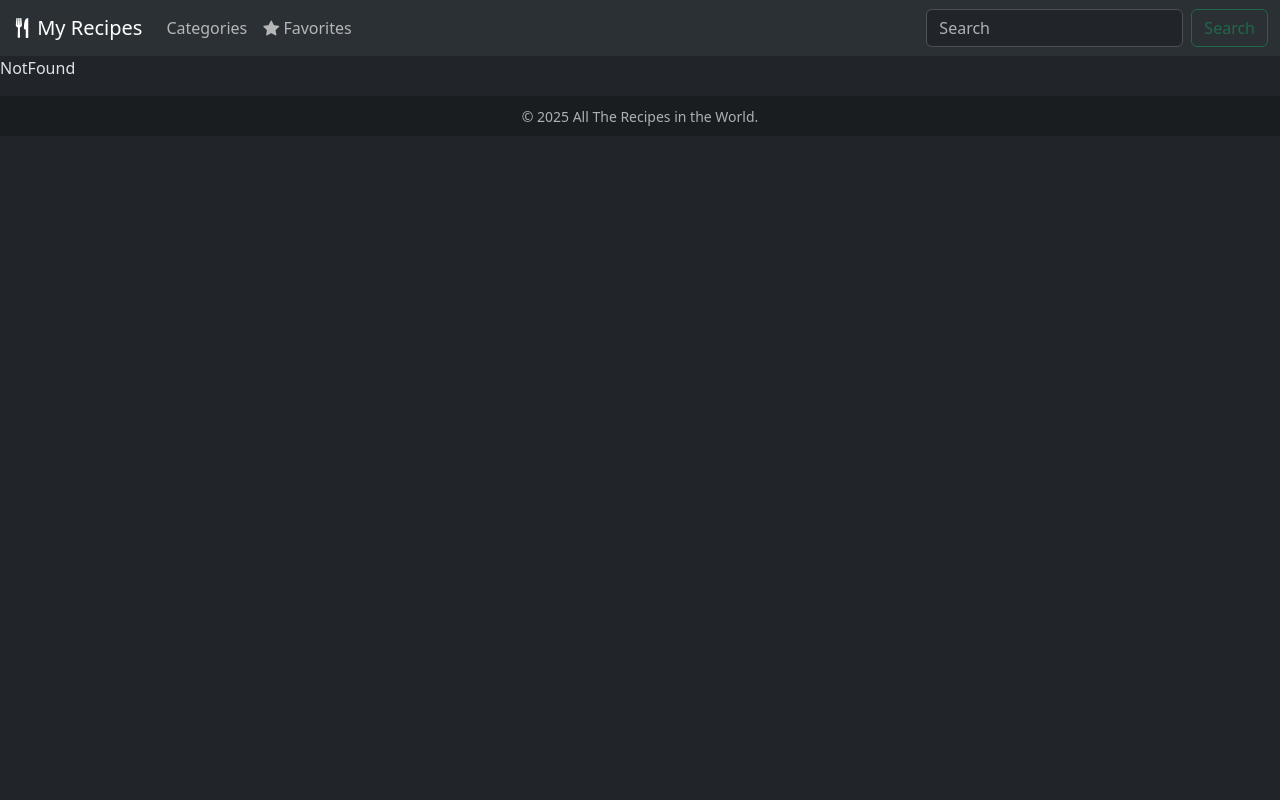
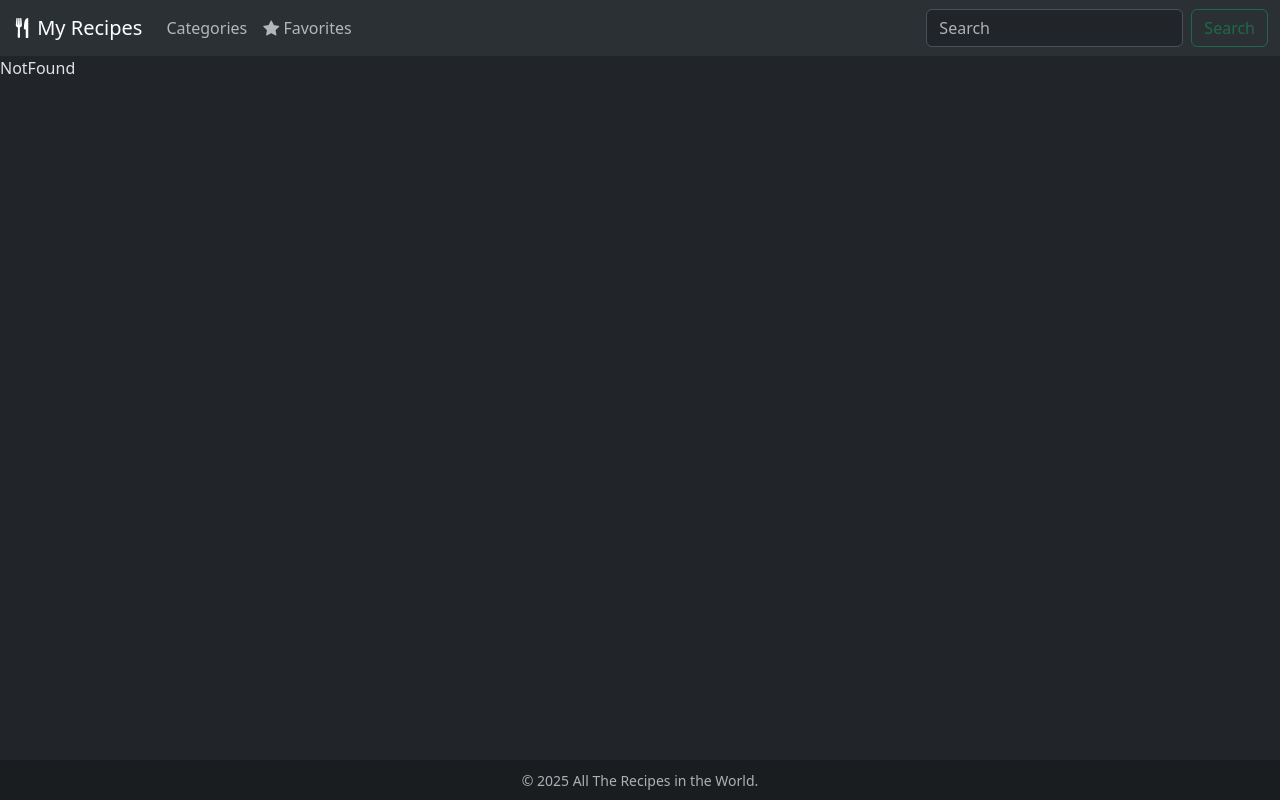
Before and after one commit to hirekarl/sba_10_recipe_discovery_app, a React (Vite) app in the folder recipe-discovery-app/: page /not-found in a window 1280 px wide. Built offline with nearby package versions, Linux system fonts and the light colour scheme.

Commit message:
Refined Spinner and layout.

```diff
--- a/recipe-discovery-app/src/App.css
+++ b/recipe-discovery-app/src/App.css
@@ -1,12 +1,5 @@
 @import url("https://cdn.jsdelivr.net/npm/bootstrap@5.3.7/dist/css/bootstrap.min.css");
 @import url("https://cdn.jsdelivr.net/npm/bootstrap-icons@1.13.1/font/bootstrap-icons.min.css");
-
-#appRoot {
-  height: 100%;
-  margin: 0;
-  display: flex;
-  flex-direction: column;
-}
 
 nav, footer {
   flex-shrink: 0;
@@ -32,7 +25,8 @@ nav, footer {
 }
 
 .spinner-container {
-  height: calc(100vh - 7rem);
+  margin: 0;
+  padding: 0;
   flex-grow: 1;
   display: flex;
   justify-content: center;
@@ -40,5 +34,7 @@ nav, footer {
 }
 
 #spinner {
+  margin: 0;
+  padding: 0;
   animation: rotate 1s linear infinite;
 }
--- a/recipe-discovery-app/src/App.tsx
+++ b/recipe-discovery-app/src/App.tsx
@@ -15,8 +15,9 @@ import "./App.css"
 
 const App = () => {
   return (
-    <div id="appRoot">
+    <>
       <NavBar />
+      <div style={{ minHeight: "calc(100dvh - 7rem)" }}>
         <Routes>
           <Route path="/" element={<Home />} />
           <Route path="/category/:categoryName" element={<Category />} />
@@ -40,8 +41,9 @@ const App = () => {
           <Route path="/not-found" element={<NotFound />} />
           <Route path="*" element={<Navigate to="/not-found" />} />
         </Routes>
+      </div>
       <Footer />
-    </div>
+    </>
   )
 }
 
--- a/recipe-discovery-app/src/components/FavoriteButton.tsx
+++ b/recipe-discovery-app/src/components/FavoriteButton.tsx
@@ -19,14 +19,14 @@ const FavoriteButton = ({ recipe }: FavoriteButtonProps) => {
       type="button"
       onClick={() => removeFavorite(recipe)}
       className="btn btn-danger w-100">
-      <i className="bi bi-star-fill"></i> Remove Favorite
+      <i className="bi bi-star-fill"></i> Remove from Favorites
     </button>
   ) : (
     <button
       type="button"
       onClick={() => addFavorite(recipe)}
       className="btn btn-primary w-100">
-      <i className="bi bi-star"></i> Add Favorite
+      <i className="bi bi-star"></i> Add to Favorites
     </button>
   )
   return button
--- a/recipe-discovery-app/src/components/Spinner.tsx
+++ b/recipe-discovery-app/src/components/Spinner.tsx
@@ -1,8 +1,8 @@
 const Spinner = () => {
   return (
     <div className="spinner-container">
-      <div id="spinner" className="fs-1">
-        <i className="bi bi-arrow-clockwise"></i>
+      <div id="spinner">
+        <i className="fs-1 bi bi-arrow-clockwise"></i>
       </div>
     </div>
   )
```
Lines whose indentation alone changed are shown as unchanged.
